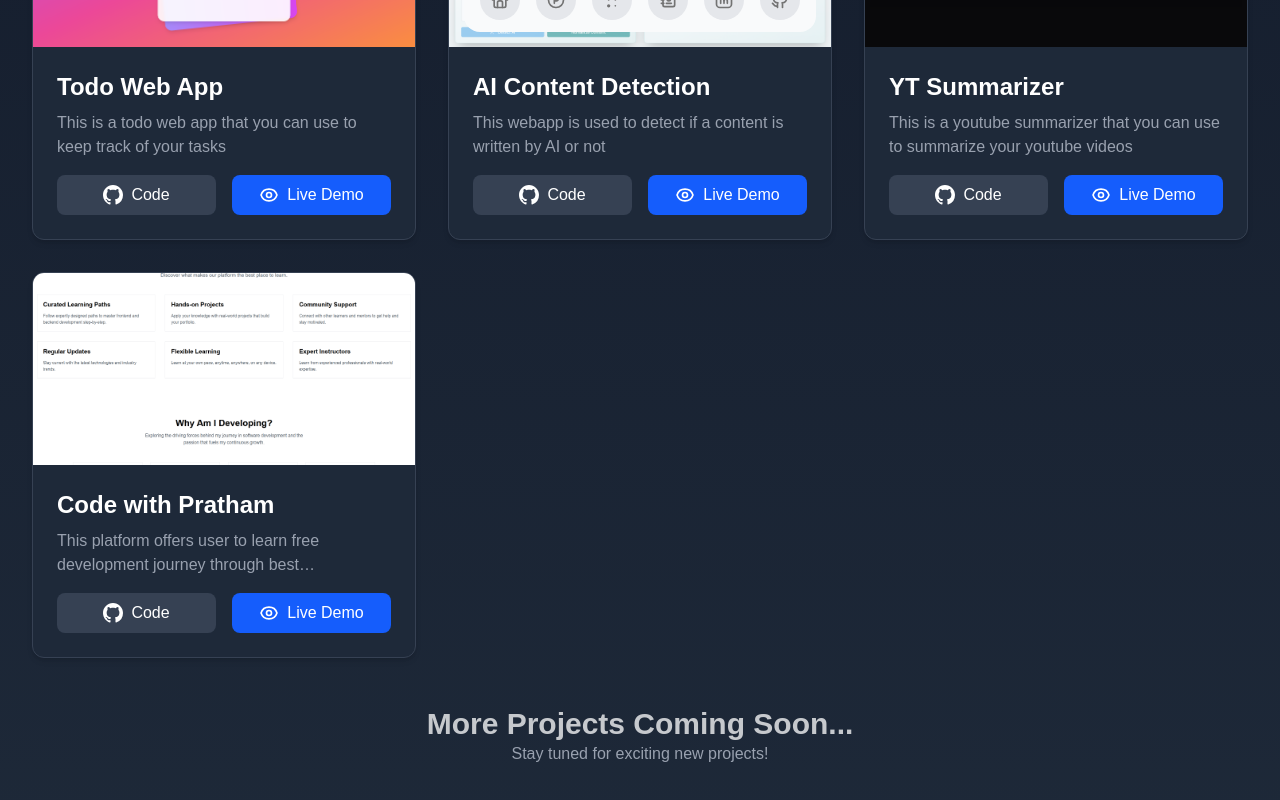
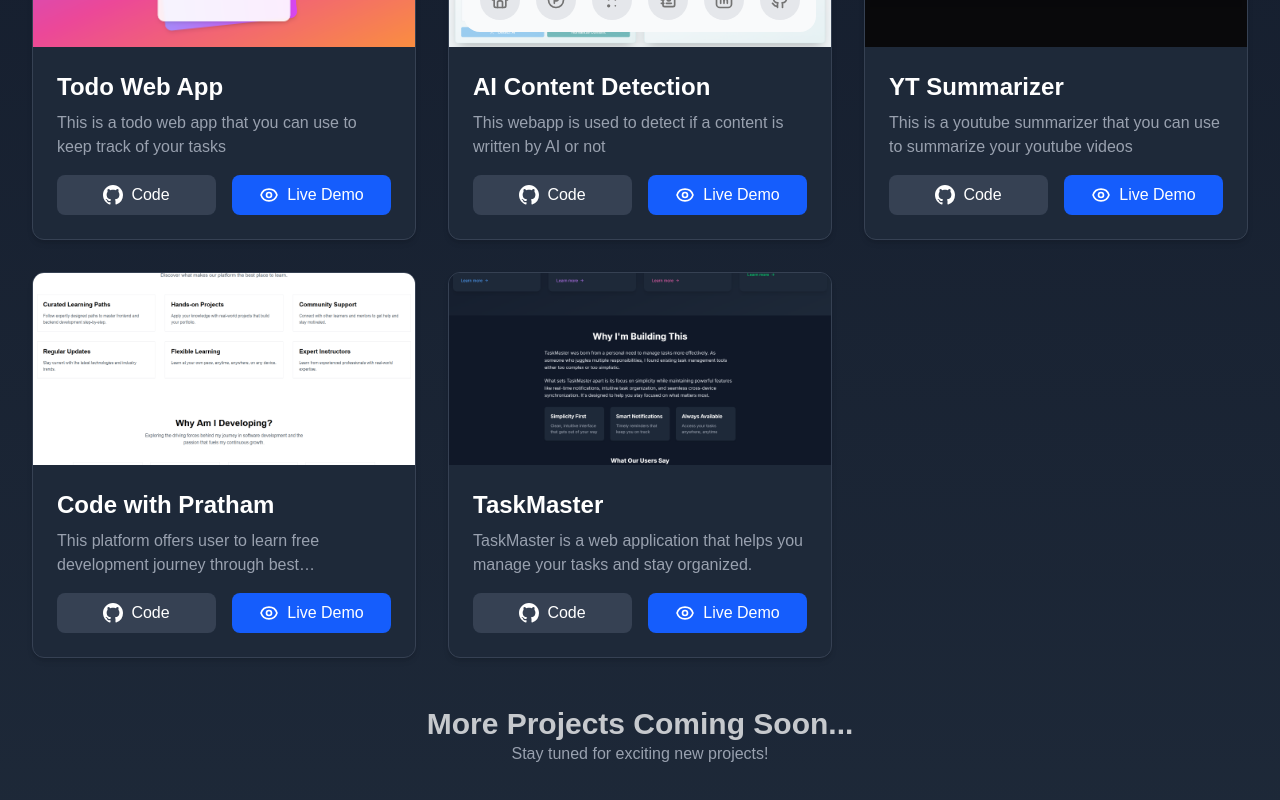
Before and after one commit to Pratham-Prog861/Portfolio, a Next.js app: page /projects in a window 1280 px wide. Shown: the part 760-1560 px from the top of the page. Built offline with nearby package versions, Linux system fonts and the light colour scheme.

Commit message:
add TaskMaster project to projects page

```diff
--- a/src/app/projects/page.tsx
+++ b/src/app/projects/page.tsx
@@ -53,6 +53,13 @@ const page = () => {
       image: "/codewithpratham.png",
       github: "https://github.com/Pratham-Prog861/DevLearning",
       live: "https://codewithpratham.netlify.app/"
+    },
+    {
+      title: "TaskMaster",
+      description: "TaskMaster is a web application that helps you manage your tasks and stay organized.",
+      image: "/taskmaster.png",
+      github: "https://github.com/Pratham-Prog861/TaskMaster",
+      live: "https://task-master-phd.netlify.app/"
     }
   ]
   return (
```
Also changed, not shown: public/taskmaster.png (added).
